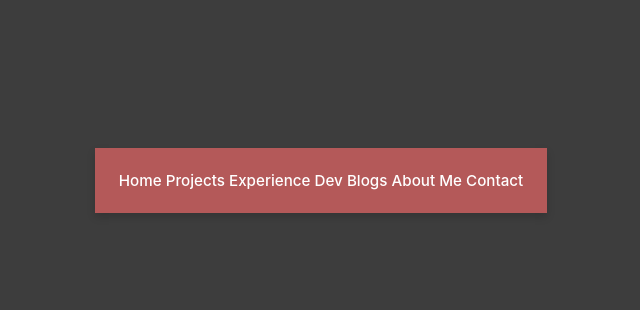
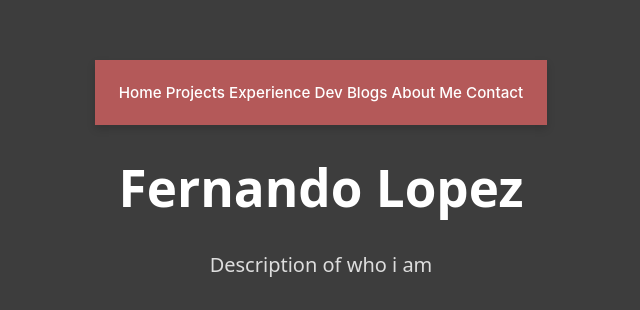
Before and after one commit to FernandoLpz0911/Personal-Webpage, a React (Vite) app in the folder PersonalWebpage/: page / in a window 1280 px wide. Shown: the part 220-530 px from the top of the page, without its empty margins (319-959 px from the left). Built offline with nearby package versions, Linux system fonts and the light colour scheme.

Commit message:
some basic styling for text

```diff
--- a/PersonalWebpage/src/global.css
+++ b/PersonalWebpage/src/global.css
@@ -34,6 +34,12 @@ body {
 h1 {
   font-size: 3.2em;
   line-height: 1.1;
+  color: white;
+}
+
+p {
+  font-size: 1.25em;
+  color: #ddd;
 }
 
 button {
--- a/PersonalWebpage/src/pages/Home.jsx
+++ b/PersonalWebpage/src/pages/Home.jsx
@@ -5,6 +5,8 @@ function Home() {
   return (
     <>
       <div>
+        <h1>Fernando Lopez</h1>
+        <p>Description of who i am</p>
       </div>
     </>
   )
```
